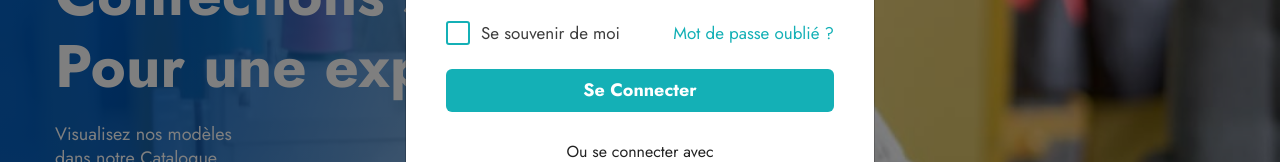
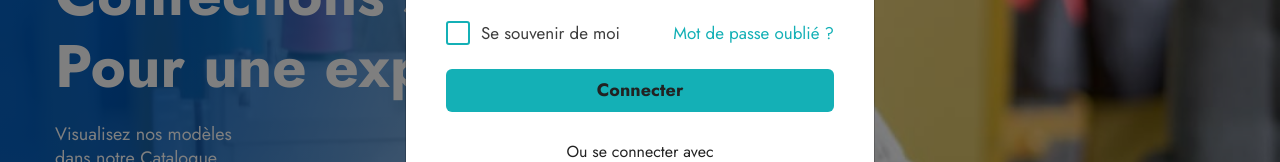
Before and after one commit to PaulMBUYI/dressapp, a plain HTML site: page index.html in a window 1280 px wide. Both pictures are taken after a click on the link 1174 px from the left and 42 px from the top of the page. Shown: the part 383-545 px from the top of the page. Drawn offline with Linux system fonts and the light colour scheme.

Commit message:
Lien page account (tableau de bord) sur index.html

```diff
--- a/index.html
+++ b/index.html
@@ -1175,7 +1175,7 @@
                                  <a href="#">Mot de passe oublié ?</a>
                               </div>
                               <div class="sign-btn-area">
-                                 <button type="submit" class="button w-100">Se Connecter</button>
+                                 <button type="submit" class="button w-100"><a href="account.html">Connecter</a> </button>
                               </div>
                               <div class="or-sign">
                                  <p>Ou se connecter avec</p>
```
